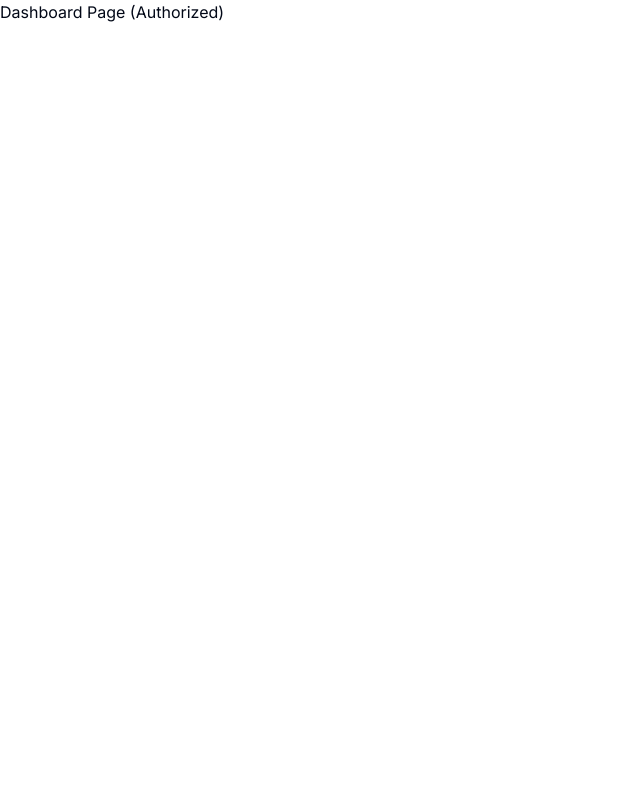
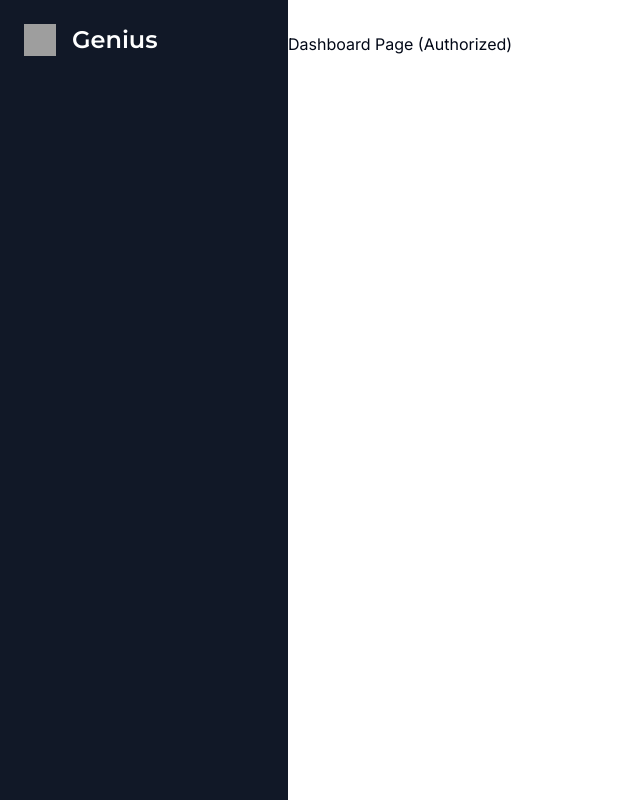
Before and after one commit to Keshavrajsinghal/AI-tools, a Next.js app in the folder ai-tools/: page /dashboard in a window 1280 px wide. Shown: the whole page, without its empty margins (0-640 px from the left). Built offline with nearby package versions, Linux system fonts and the light colour scheme; grey boxes are pictures that could not be loaded.

Commit message:
Created sidebar

```diff
--- a/ai-tools/app/(dashboard)/(routes)/dashboard/page.tsx
+++ b/ai-tools/app/(dashboard)/(routes)/dashboard/page.tsx
@@ -1,10 +1,8 @@
-import { UserButton } from "@clerk/nextjs";
-
 export default function DashboardPage() {
     return (
         <div>
             <p>Dashboard Page (Authorized)</p>
-            <UserButton afterSignOutUrl="/" />
+
         </div>
     );
 }
--- /dev/null
+++ b/ai-tools/app/(dashboard)/layout.tsx
@@ -0,0 +1,21 @@
+import Navbar from "@/components/navbar";
+import Sidebar from "@/components/sidebar";
+
+const DashboardLayout = ({
+    children
+}: {
+    children: React.ReactNode;
+}) => {
+    return (
+        <div className="h-full relative">
+            <div className="hidden h-full md:flex md:w-72 md:flex-col md:fixed md:inset-y-0 z-[80] bg-gray-900">
+                <Sidebar />
+            </div>
+            <main className="md:pl-72">
+                <Navbar />
+                {children}
+            </main>
+        </div>
+    );
+}
+export default DashboardLayout;
--- /dev/null
+++ b/ai-tools/components/navbar.tsx
@@ -0,0 +1,17 @@
+import { UserButton } from "@clerk/nextjs";
+import { Button } from "./ui/button";
+// import { Menu } from "lucide-react";
+const Navbar = () => {
+    return (
+        <div className="flex items-center p-4">
+            <Button variant="ghost" size="icon" className="md:hidden">
+                {/* <Menu /> */}
+            </Button>
+            <div className="flex w-full justify-end">
+                <UserButton afterSignOutUrl="/" />
+            </div>
+        </div>
+    );
+}
+
+export default Navbar;
--- /dev/null
+++ b/ai-tools/components/sidebar.tsx
@@ -0,0 +1,32 @@
+"use client";
+
+import Link from "next/link";
+import Image from "next/image";
+import { Montserrat } from "next/font/google";
+import { cn } from "@/lib/utils";
+
+const montserrat = Montserrat({ weight: "600", subsets: ["latin"] });
+
+const Sidebar = () => {
+    return (
+        <div className="space-y-4 py-4 flex flex-col h-full bg-[#111827] text-white">
+            <div className="px-3 py-2 flex-1">
+                <Link href="/dashboard" className="flex items-center pl-3 mb-14">
+                    <div className="relative w-8 h-8 mr-4">
+                        <Image
+                            fill
+                            alt="logo"
+                            src="/logo.png"
+                        />
+                    </div>
+                    <h1 className={cn("text-2xl font-bold", montserrat.className)}>
+                        Genius
+                    </h1>
+                </Link>
+
+            </div>
+        </div>
+    );
+}
+
+export default Sidebar;
```
